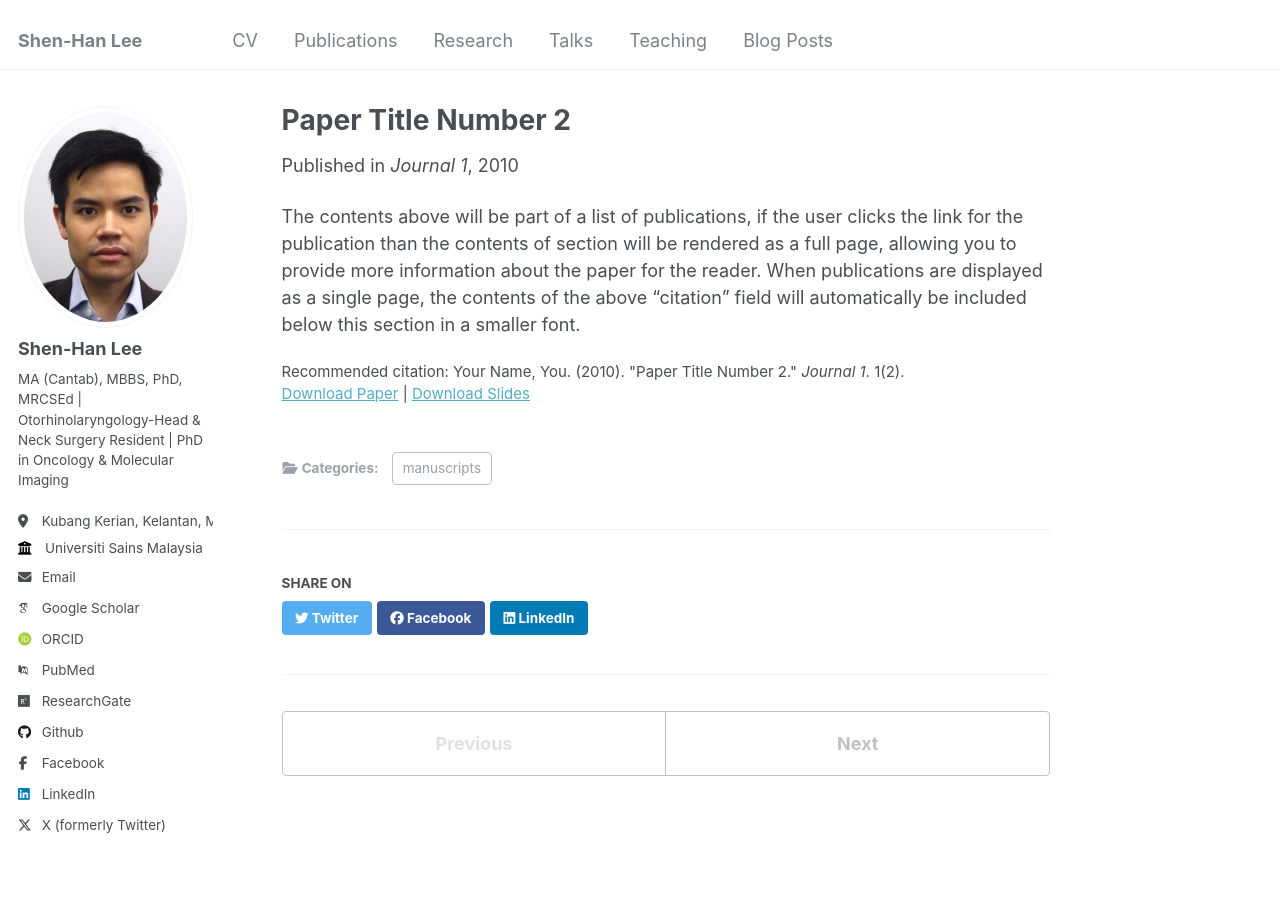
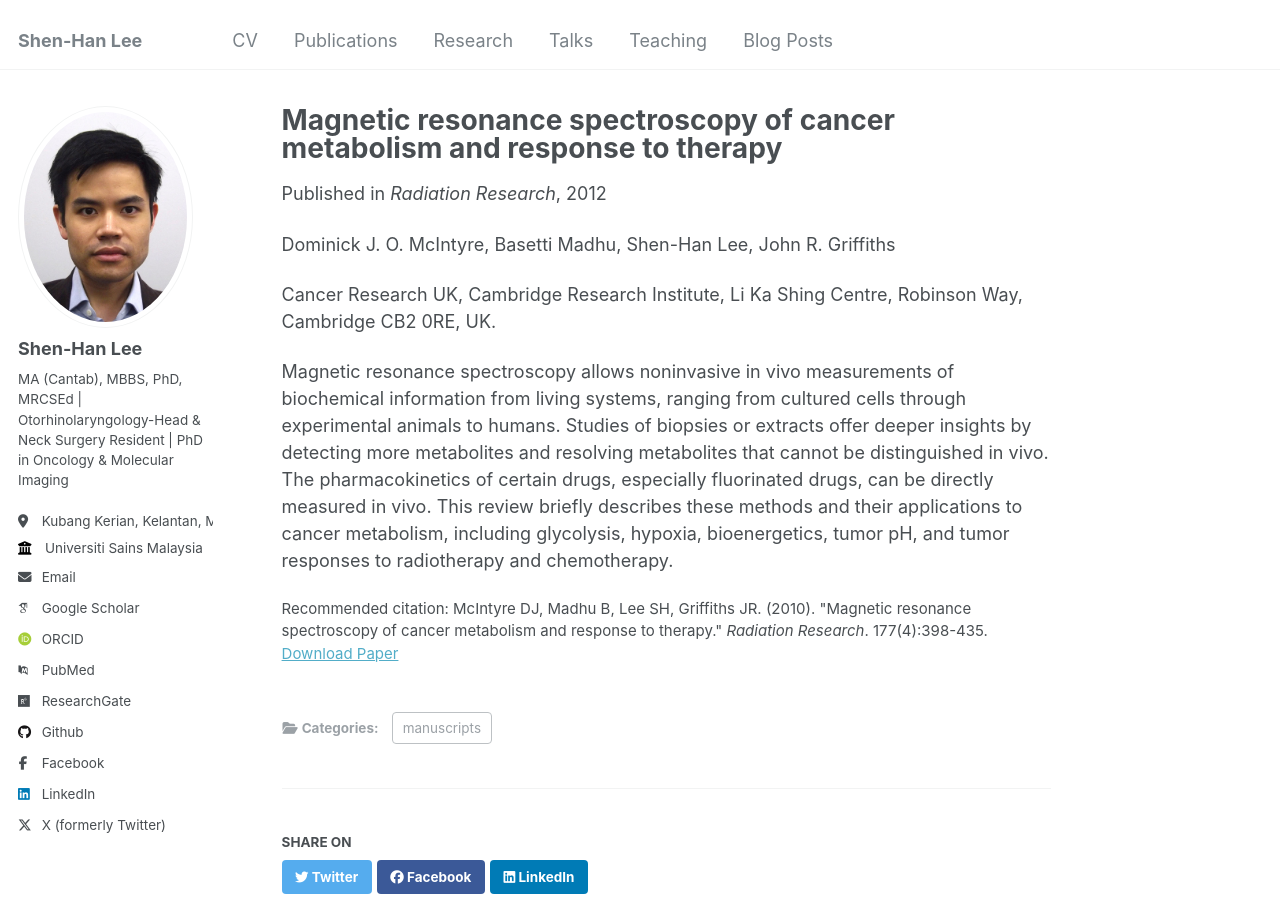
Before and after one commit to shenhanlee/shenhanlee.github.io, a Jekyll site: the page built from _publications/2010-10-01-paper-title-number-2.md, in a window 1280 px wide and 900 px high. Built offline with Jekyll 4.4.1, drawn with Linux system fonts in a browser that asks for light colours; some web fonts are replaced.

Commit message:
Merge remote-tracking branch 'origin/master'

```diff
--- a/_publications/2010-10-01-paper-title-number-2.md
+++ b/_publications/2010-10-01-paper-title-number-2.md
@@ -1,14 +1,16 @@
 ---
-title: "Paper Title Number 2"
+title: "Magnetic resonance spectroscopy of cancer metabolism and response to therapy"
 collection: publications
 category: manuscripts
-permalink: /publication/2010-10-01-paper-title-number-2
-excerpt: 'This paper is about the number 2. The number 3 is left for future work.'
-date: 2010-10-01
-venue: 'Journal 1'
-slidesurl: 'http://academicpages.github.io/files/slides2.pdf'
-paperurl: 'http://academicpages.github.io/files/paper2.pdf'
-citation: 'Your Name, You. (2010). &quot;Paper Title Number 2.&quot; <i>Journal 1</i>. 1(2).'
+permalink: /publication/2012-03-08-Magnetic resonance spectroscopy cancer metabolism response therapy-number-2
+excerpt: 'Review paper on magnetic resonance spectroscopy methods and their applications to cancer metabolism and tumour responses to radiotherapy and chemotherapy'
+date: 2012-03-08
+venue: 'Radiation Research'
+paperurl: 'http://shenhanlee.github.io/files/McIntyre DJO, Basetti M, Lee SH, Griffiths JR_Radiation Research_2012.pdf'
+citation: 'McIntyre DJ, Madhu B, Lee SH, Griffiths JR. (2010). &quot;Magnetic resonance spectroscopy of cancer metabolism and response to therapy.&quot; <i>Radiation Research</i>. 177(4):398-435.'
 ---
+Dominick J. O. McIntyre, Basetti Madhu, Shen-Han Lee, John R. Griffiths
 
-The contents above will be part of a list of publications, if the user clicks the link for the publication than the contents of section will be rendered as a full page, allowing you to provide more information about the paper for the reader. When publications are displayed as a single page, the contents of the above "citation" field will automatically be included below this section in a smaller font.
+Cancer Research UK, Cambridge Research Institute, Li Ka Shing Centre, Robinson Way, Cambridge CB2 0RE, UK.
+
+Magnetic resonance spectroscopy allows noninvasive in vivo measurements of biochemical information from living systems, ranging from cultured cells through experimental animals to humans. Studies of biopsies or extracts offer deeper insights by detecting more metabolites and resolving metabolites that cannot be distinguished in vivo. The pharmacokinetics of certain drugs, especially fluorinated drugs, can be directly measured in vivo. This review briefly describes these methods and their applications to cancer metabolism, including glycolysis, hypoxia, bioenergetics, tumor pH, and tumor responses to radiotherapy and chemotherapy.
```
Also changed, not shown: _publications/img.png (added), 2 other files.
